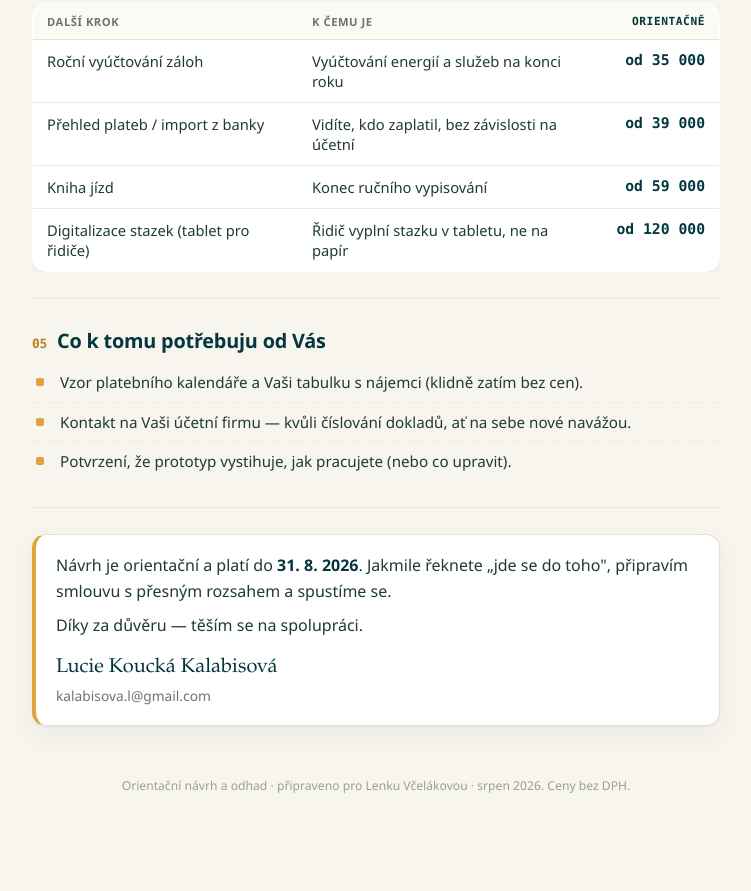
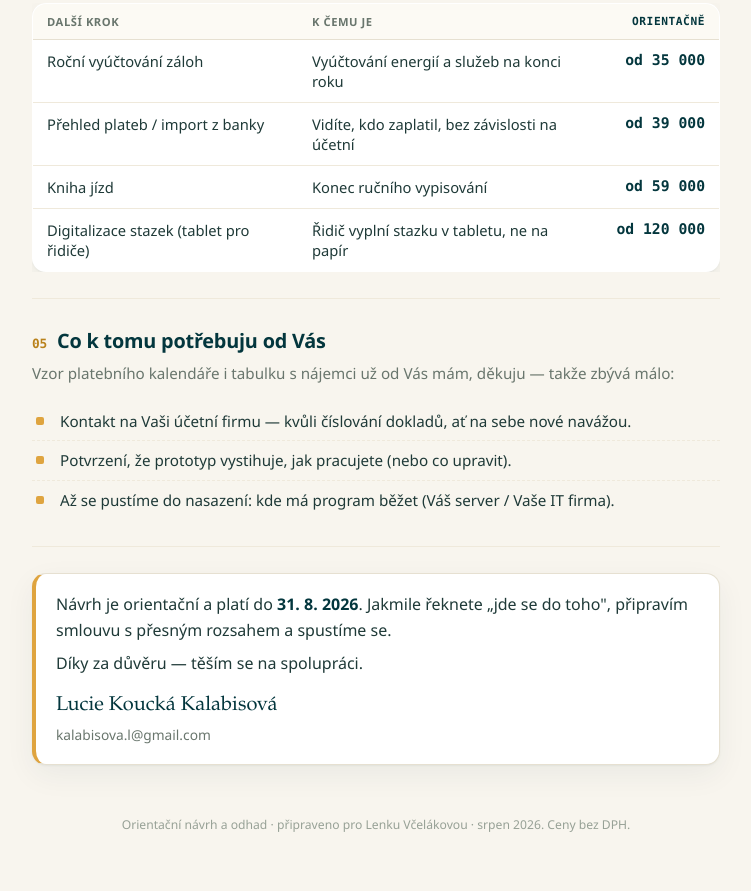
Before and after one commit to Lucii88/sprava_nemovistosti, a plain HTML site: page docs/nabidka-lenka-sprava-nemovitosti.html in a window 1280 px wide. Shown: the part 2151-3042 px from the top of the page, without its empty margins (264-1015 px from the left). Before the commit the page ends 3003 px from the top, so only its background shows below. Drawn offline with Linux system fonts and the light colour scheme.

Commit message:
Oprava sekce Co potřebuji od klienta
Vzor kalendáře i tabulka nájemců už jsou k dispozici - sekce už je
nežádá znovu, jen zbývající otevřené body (číslování s účetní,
potvrzení prototypu, místo nasazení).

Co-Authored-By: Claude Opus 4.8 <noreply@anthropic.com>
Claude-Session: https://claude.ai/code/session_013o1eotzQBPd4xw6YXhcxaM

```diff
--- a/docs/nabidka-lenka-sprava-nemovitosti.html
+++ b/docs/nabidka-lenka-sprava-nemovitosti.html
@@ -176,10 +176,11 @@
 
   <section>
     <h2><span class="n">05</span> Co k tomu potřebuju od Vás</h2>
+    <p class="sintro">Vzor platebního kalendáře i tabulku s nájemci už od Vás mám, děkuju — takže zbývá málo:</p>
     <ul class="need">
-      <li>Vzor platebního kalendáře a Vaši tabulku s nájemci (klidně zatím bez cen).</li>
       <li>Kontakt na Vaši účetní firmu — kvůli číslování dokladů, ať na sebe nové navážou.</li>
       <li>Potvrzení, že prototyp vystihuje, jak pracujete (nebo co upravit).</li>
+      <li>Až se pustíme do nasazení: kde má program běžet (Váš server / Vaše IT firma).</li>
     </ul>
   </section>
 
```
